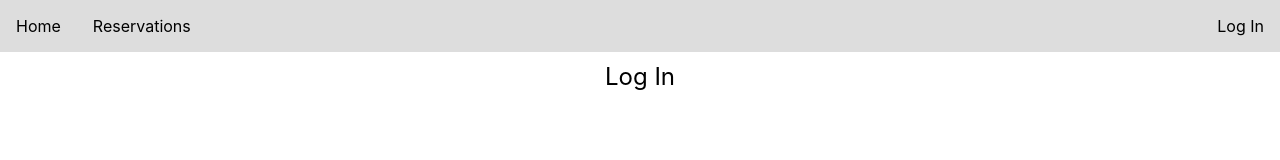
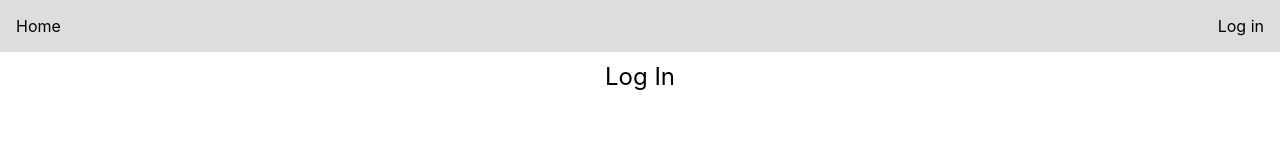
Before and after one commit to ParKings-inc/ParKings.CMS.UI.React, a React (Create React App) app: page /login in a window 1280 px wide. Shown: the top 160 px of the page. Built offline with nearby package versions, Linux system fonts and the light colour scheme.

Commit message:
Render a different navigation bar when logged out

```diff
--- a/src/components/NavBar.tsx
+++ b/src/components/NavBar.tsx
@@ -7,7 +7,20 @@ import ReservationsPage from "../pages/ReservationsPage";
 import AccountService from "../services/AccountService";
 import "../styles/NavBar.css";
 
-export default class NavBar extends Component {
+interface Props {}
+
+interface State {
+    loggedIn: boolean;
+}
+
+export default class NavBar extends Component<Props, State> {
+    public constructor(props: Props) {
+        super(props);
+        this.state = {
+            loggedIn: false
+        };
+    }
+
     public render(): ReactNode {
         return (
             <BrowserRouter>
@@ -17,12 +30,7 @@ export default class NavBar extends Component {
                             <li>
                                 <Link to="/">Home</Link>
                             </li>
-                            <li className="">
-                                <Link to="/reservations">Reservations</Link>
-                            </li>
-                            <li className="router-space">
-                                <Link to="/login">Log In</Link>
-                            </li>
+                            {this.state.loggedIn ? this.getLoggedInLinks() : this.getLoggedOutLinks()}
                         </ul>
                     </nav>
                 </div>
@@ -35,9 +43,35 @@ export default class NavBar extends Component {
         );
     }
 
+    private getLoggedInLinks(): ReactNode {
+        return (
+            <>
+                <li className="">
+                    <Link to="/reservations">Reservations</Link>
+                </li>
+                <li className="router-space">
+                    <Link to="/login">Log out</Link>
+                </li>
+            </>
+        )
+    }
+
+    private getLoggedOutLinks(): ReactNode {
+        return (
+            <>
+                <li className="router-space">
+                    <Link to="/login">Log in</Link>
+                </li>
+            </>
+        )
+    }
+
     private loggedIn(user: any, accountService: AccountService): void {
         axios.defaults.params = {
             token: accountService.getCredential()
         };
+        this.setState({
+            loggedIn: true
+        });
     }
 }
--- a/src/pages/LoginPage.tsx
+++ b/src/pages/LoginPage.tsx
@@ -13,7 +13,7 @@ interface State {
 }
 
 export default class LoginPage extends Component<Props, State> {
-    constructor(props: Props) {
+    public constructor(props: Props) {
         super(props);
         this.state = {
             redirect: false
```
